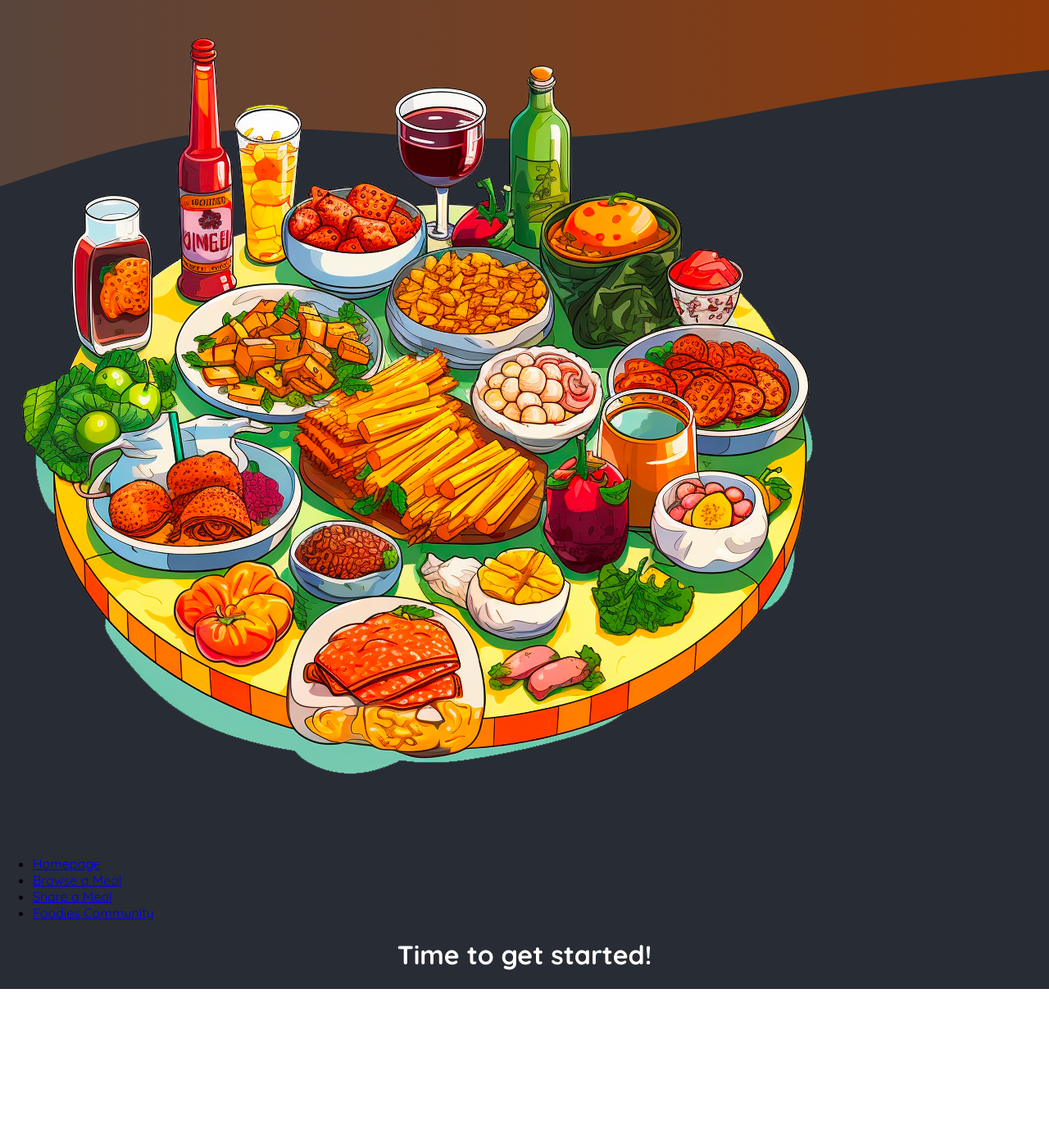
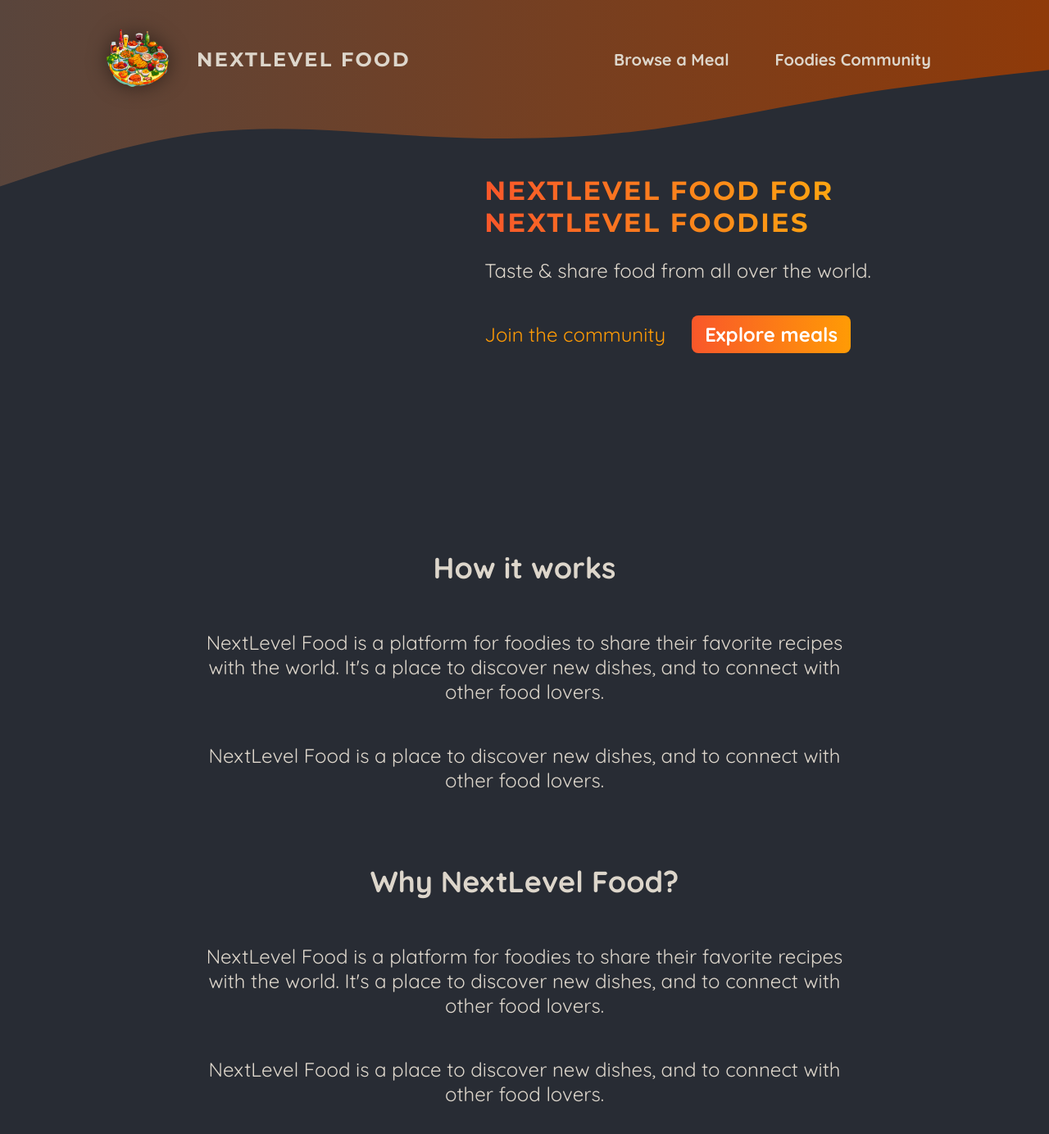
Before and after one commit to atheenaoteyza/05-onwards-foodies-starting-project, a Next.js app: page / in a window 1280 px wide. Shown: the top 1384 px of the page at 82% size. Before the commit the page ends 1207 px from the top, so only its background shows below. Built offline with nearby package versions, Linux system fonts and the light colour scheme.

Commit message:
feat: css modules for header & main component

```diff
--- a/app/globals.css
+++ b/app/globals.css
@@ -1,31 +1,16 @@
-@import url('https://fonts.googleapis.com/css2?family=Quicksand:wght@400;600;700&family=Montserrat:wght@400;700&display=swap');
+@import url("https://fonts.googleapis.com/css2?family=Quicksand:wght@400;600;700&family=Montserrat:wght@400;700&display=swap");
 
 * {
   box-sizing: border-box;
 }
 
 html {
-  font-family: 'Quicksand', sans-serif;
+  font-family: "Quicksand", sans-serif;
 }
 
 body {
   margin: 0;
   background: radial-gradient(#282c34, #282c34);
-}
-
-.header-background {
-  position: absolute;
-  width: 100%;
-  height: 320px;
-  top: 0;
-  left: 0;
-  z-index: -1;
-}
-
-svg {
-  display: block;
-  width: 100%;
-  height: auto;
 }
 
 .not-found,
@@ -46,7 +31,7 @@ svg {
   -webkit-text-fill-color: transparent;
   background-size: cover;
   background-position: center;
-  font-family: 'Montserrat', sans-serif;
+  font-family: "Montserrat", sans-serif;
 }
 
 .not-found p,
--- a/app/layout.js
+++ b/app/layout.js
@@ -10,26 +10,6 @@ export default function RootLayout({ children }) {
   return (
     <html lang="en">
       <body>
-        <div className="header-background">
-          <svg xmlns="http://www.w3.org/2000/svg" viewBox="0 0 1440 320">
-            <defs>
-              <linearGradient id="gradient" x1="0%" y1="0%" x2="100%" y2="0%">
-                <stop
-                  offset="0%"
-                  style={{ stopColor: "#59453c", stopOpacity: "1" }}
-                />
-                <stop
-                  offset="100%"
-                  style={{ stopColor: "#8f3a09", stopOpacity: "1" }}
-                />
-              </linearGradient>
-            </defs>
-            <path
-              fill="url(#gradient)"
-              d="M0,256L48,240C96,224,192,192,288,181.3C384,171,480,181,576,186.7C672,192,768,192,864,181.3C960,171,1056,149,1152,133.3C1248,117,1344,107,1392,101.3L1440,96L1440,0L1392,0C1344,0,1248,0,1152,0C1056,0,960,0,864,0C768,0,672,0,576,0C480,0,384,0,288,0C192,0,96,0,48,0L0,0Z"
-            ></path>
-          </svg>
-        </div>
         <Header></Header>
         {children}
       </body>
--- a/app/page.js
+++ b/app/page.js
@@ -1,9 +1,48 @@
+import Link from "next/link";
+import classes from "./page.module.css";
 export default function Home() {
   return (
-    <main>
-      <h1 style={{ color: 'white', textAlign: 'center' }}>
-        Time to get started!
-      </h1>
-    </main>
+    <>
+      <header className={classes.header}>
+        <div className={classes.slideshow}></div>
+        <div>
+          <div className={classes.hero}>
+            <h1>NextLevel Food for NextLevel Foodies</h1>
+            <p>Taste & share food from all over the world.</p>
+          </div>
+          <div className={classes.cta}>
+            <Link href="/community">Join the community</Link>
+            <Link href="/meals">Explore meals</Link>
+          </div>
+        </div>
+      </header>
+      <main>
+        <section className={classes.section}>
+          <h2>How it works</h2>
+          <p>
+            NextLevel Food is a platform for foodies to share their favorite
+            recipes with the world. It&apos;s a place to discover new dishes,
+            and to connect with other food lovers.
+          </p>
+          <p>
+            NextLevel Food is a place to discover new dishes, and to connect
+            with other food lovers.
+          </p>
+        </section>
+
+        <section className={classes.section}>
+          <h2>Why NextLevel Food?</h2>
+          <p>
+            NextLevel Food is a platform for foodies to share their favorite
+            recipes with the world. It&apos;s a place to discover new dishes,
+            and to connect with other food lovers.
+          </p>
+          <p>
+            NextLevel Food is a place to discover new dishes, and to connect
+            with other food lovers.
+          </p>
+        </section>
+      </main>
+    </>
   );
 }
--- /dev/null
+++ b/app/page.module.css
@@ -0,0 +1,75 @@
+.header {
+  display: flex;
+  gap: 3rem;
+  margin: 3rem auto;
+  width: 90%;
+  max-width: 75rem;
+}
+
+.slideshow {
+  width: 40rem;
+  height: 25rem;
+}
+
+.hero {
+  color: #ddd6cb;
+  font-size: 1.5rem;
+}
+
+.hero h1 {
+  font-size: 2rem;
+  font-weight: bold;
+  font-family: "Montserrat", sans-serif;
+  letter-spacing: 0.15rem;
+  text-transform: uppercase;
+  background: linear-gradient(90deg, #f9572a, #ffc905);
+  background-clip: text;
+  -webkit-background-clip: text;
+  -webkit-text-fill-color: transparent;
+}
+
+.cta {
+  font-size: 1.5rem;
+  display: flex;
+  gap: 1rem;
+}
+
+.cta a {
+  display: inline-block;
+  margin-top: 1rem;
+  padding: 0.5rem 1rem;
+  border-radius: 0.5rem;
+  background: linear-gradient(90deg, #f9572a, #ff9b05);
+  color: #ffffff;
+  font-weight: bold;
+  text-decoration: none;
+}
+
+.cta a:hover,
+.cta a:active {
+  background: linear-gradient(90deg, #fd4715, #f9b241);
+}
+
+.cta a:first-child {
+  background: transparent;
+  font-weight: normal;
+  color: #ff9b05;
+  padding-left: 0;
+}
+
+.cta a:first-child:hover,
+.cta a:first-child:active {
+  background: transparent;
+  color: #f9b241;
+}
+
+.section {
+  display: flex;
+  flex-direction: column;
+  color: #ddd6cb;
+  font-size: 1.5rem;
+  max-width: 50rem;
+  width: 90%;
+  margin: 2rem auto;
+  text-align: center;
+}
--- a/public/component/header.js
+++ b/public/component/header.js
@@ -1,28 +1,28 @@
 import Link from "next/link";
 import Logo from "@/public/images/logo.png";
+import classes from "./header.module.css";
+import MainHeaderBackground from "./main-header-background";
 
 export default function Header() {
   return (
-    <header>
-      <Link href="/">
-        <img src={Logo.src}></img>
+    <>
+      <MainHeaderBackground></MainHeaderBackground>
+      <header className={classes.header}>
+        <Link href="/" className={classes.logo}>
+          <img src={Logo.src}></img>NextLevel Food
         </Link>
-      <nav>
+        <nav className={classes.nav}>
           <ul>
-          <li>
-            <Link href="/">Homepage</Link>{" "}
-          </li>
             <li>
               <Link href="/meals/">Browse a Meal</Link>
             </li>
-          <li>
-            <Link href="/meals/share">Share a Meal</Link>
-          </li>
+
             <li>
               <Link href="/community">Foodies Community</Link>
             </li>
           </ul>
         </nav>
       </header>
+    </>
   );
 }
--- /dev/null
+++ b/public/component/header.module.css
@@ -0,0 +1,67 @@
+.header {
+  display: flex;
+  justify-content: space-between;
+  align-items: center;
+  padding: 2rem 1rem;
+}
+
+@media (min-width: 768px) {
+  .header {
+    padding: 2rem 10%;
+  }
+}
+
+.nav ul {
+  list-style: none;
+  margin: 0;
+  padding: 0;
+  display: flex;
+  gap: 1.5rem;
+  /* font-family: 'Montserrat', sans-serif; */
+  font-size: 1.25rem;
+}
+
+.nav a {
+  text-decoration: none;
+  color: #ddd6cb;
+  font-weight: bold;
+  padding: 0.5rem 1rem;
+  border-radius: 0.5rem;
+}
+
+.nav a:hover,
+.nav a:active {
+  background: linear-gradient(90deg, #ff8a05, #f9b331);
+  background-clip: text;
+  -webkit-background-clip: text;
+  -webkit-text-fill-color: transparent;
+  text-shadow: 0 0 18px rgba(248, 190, 42, 0.8);
+}
+
+.active {
+  background: linear-gradient(90deg, #ff8a05, #f9b331);
+  background-clip: text;
+  -webkit-background-clip: text;
+  -webkit-text-fill-color: transparent;
+}
+
+.logo {
+  display: flex;
+  align-items: center;
+  justify-content: center;
+  gap: 2rem;
+  text-decoration: none;
+  color: #ddd6cb;
+  font-weight: bold;
+  font-family: "Montserrat", sans-serif;
+  letter-spacing: 0.15rem;
+  text-transform: uppercase;
+  font-size: 1.5rem;
+}
+
+.logo img {
+  width: 5rem;
+  height: 5rem;
+  object-fit: contain;
+  filter: drop-shadow(0 0 0.75rem rgba(0, 0, 0, 0.5));
+}
--- /dev/null
+++ b/public/component/main-header-background.js
@@ -0,0 +1,31 @@
+import classes from "./main-header-background.module.css";
+export default function MainHeaderBackground() {
+  return (
+    <>
+      <div className={classes["header-background"]}>
+        <svg
+          className={classes.svg}
+          xmlns="http://www.w3.org/2000/svg"
+          viewBox="0 0 1440 320"
+        >
+          <defs>
+            <linearGradient id="gradient" x1="0%" y1="0%" x2="100%" y2="0%">
+              <stop
+                offset="0%"
+                style={{ stopColor: "#59453c", stopOpacity: "1" }}
+              />
+              <stop
+                offset="100%"
+                style={{ stopColor: "#8f3a09", stopOpacity: "1" }}
+              />
+            </linearGradient>
+          </defs>
+          <path
+            fill="url(#gradient)"
+            d="M0,256L48,240C96,224,192,192,288,181.3C384,171,480,181,576,186.7C672,192,768,192,864,181.3C960,171,1056,149,1152,133.3C1248,117,1344,107,1392,101.3L1440,96L1440,0L1392,0C1344,0,1248,0,1152,0C1056,0,960,0,864,0C768,0,672,0,576,0C480,0,384,0,288,0C192,0,96,0,48,0L0,0Z"
+          ></path>
+        </svg>
+      </div>
+    </>
+  );
+}
--- /dev/null
+++ b/public/component/main-header-background.module.css
@@ -0,0 +1,14 @@
+.header-background {
+  position: absolute;
+  width: 100%;
+  height: 320px;
+  top: 0;
+  left: 0;
+  z-index: -1;
+}
+
+.header-background svg {
+  display: block;
+  width: 100%;
+  height: auto;
+}
```
Lines whose indentation alone changed are shown as unchanged.
